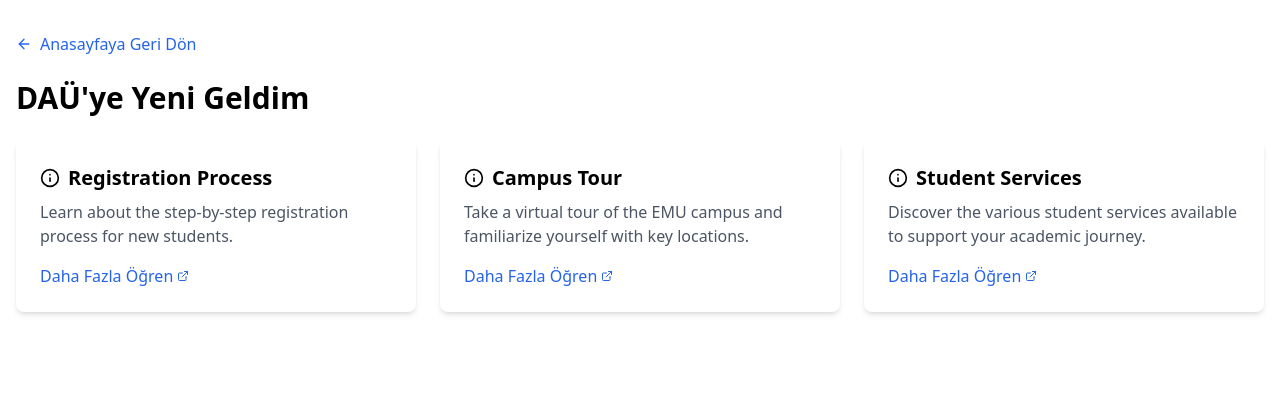
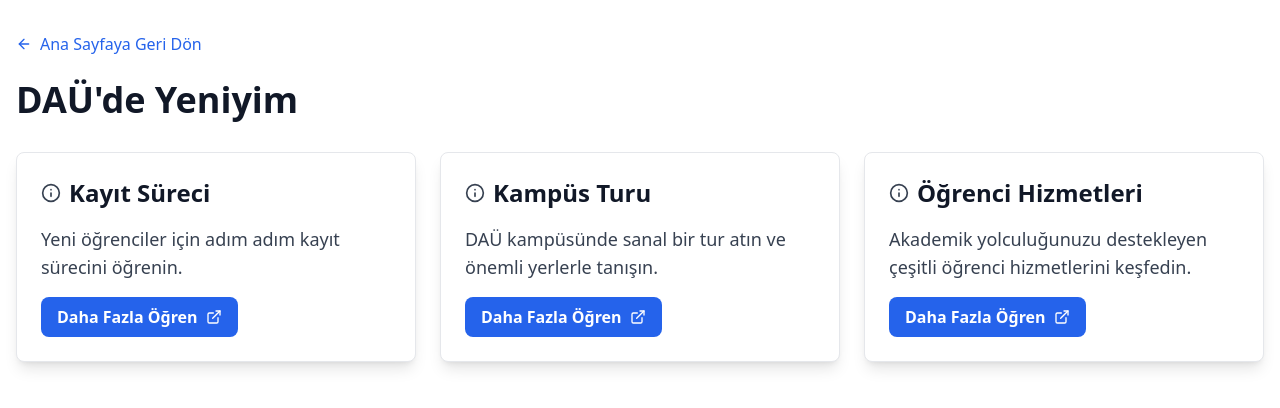
Before and after one commit to atasoya/emu-guide, a Next.js app: page /yeni-geldim in a window 1280 px wide. Shown: the top 408 px of the page. Built offline with nearby package versions, Linux system fonts and the light colour scheme.

Commit message:
Add i am new

```diff
--- a/src/app/i-am-new/page.tsx
+++ b/src/app/i-am-new/page.tsx
@@ -13,46 +13,47 @@ const newContents: NewContent[] = [
     id: 1,
     name: "Registration Process",
     text: "Learn about the step-by-step registration process for new students.",
-    followUpLink: "https://emu.edu.tr/new-students/registration"
+    followUpLink: "https://www.emu.edu.tr/en/prospective-students/online-application/752"
   },
   {
     id: 2,
     name: "Campus Tour",
     text: "Take a virtual tour of the EMU campus and familiarize yourself with key locations.",
-    followUpLink: "https://emu.edu.tr/virtual-tour"
+    followUpLink: "https://www.youtube.com/watch?v=cHo0KsEUBYs"
   },
   {
     id: 3,
     name: "Student Services",
     text: "Discover the various student services available to support your academic journey.",
-    followUpLink: "https://emu.edu.tr/student-services"
+    followUpLink: "https://www.emu.edu.tr/en/campus/registrars-office/student-services-office/718"
   }
 ]
 
-export default function page() {
+export default function NewToEmuPage() {
   return (
     <div className="container mx-auto px-4 py-8">
-      <Link href="/" className="inline-flex items-center mb-6 text-blue-600 hover:text-blue-800">
+      <Link href="/" className="inline-flex items-center mb-6 text-blue-600 hover:text-blue-800 transition-colors duration-300">
         <ArrowLeft className="w-4 h-4 mr-2" />
         Back to Home
       </Link>
-      <h1 className="text-3xl font-bold mb-6">I am new to EMU</h1>
+      <h1 className="text-4xl font-bold text-gray-900 mb-8">I am new to EMU</h1>
+
       <div className="grid grid-cols-1 md:grid-cols-2 lg:grid-cols-3 gap-6">
         {newContents.map((content) => (
-          <div key={content.id} className="bg-white rounded-lg shadow-md p-6">
-            <h2 className="text-xl font-semibold mb-2 flex items-center">
-              <Info className="w-5 h-5 mr-2" />
+          <div key={content.id} className="bg-white rounded-lg shadow-lg hover:shadow-xl transition-shadow duration-300 p-6 border border-gray-200">
+            <h2 className="text-2xl font-semibold text-gray-900 mb-4 flex items-center">
+              <Info className="w-5 h-5 mr-2 text-gray-700" />
               {content.name}
             </h2>
-            <p className="text-gray-600 mb-4">{content.text}</p>
+            <p className="text-lg text-gray-700 mb-4">{content.text}</p>
             <a
               href={content.followUpLink}
               target="_blank"
               rel="noopener noreferrer"
-              className="text-blue-600 hover:underline flex items-center"
+              className="inline-flex items-center px-4 py-2 bg-blue-600 text-white font-bold rounded-lg hover:bg-blue-700 transition-colors duration-300"
             >
               Learn More
-              <ExternalLink className="w-3 h-3 ml-1" />
+              <ExternalLink className="w-4 h-4 ml-2" />
             </a>
           </div>
         ))}
--- a/src/app/yeni-geldim/page.tsx
+++ b/src/app/yeni-geldim/page.tsx
@@ -11,48 +11,49 @@ interface NewContent {
 const newContents: NewContent[] = [
   {
     id: 1,
-    name: "Registration Process",
-    text: "Learn about the step-by-step registration process for new students.",
-    followUpLink: "https://emu.edu.tr/new-students/registration"
+    name: "Kayıt Süreci",
+    text: "Yeni öğrenciler için adım adım kayıt sürecini öğrenin.",
+    followUpLink: "https://www.emu.edu.tr/en/prospective-students/online-application/752"
   },
   {
     id: 2,
-    name: "Campus Tour",
-    text: "Take a virtual tour of the EMU campus and familiarize yourself with key locations.",
-    followUpLink: "https://emu.edu.tr/virtual-tour"
+    name: "Kampüs Turu",
+    text: "DAÜ kampüsünde sanal bir tur atın ve önemli yerlerle tanışın.",
+    followUpLink: "https://www.youtube.com/watch?v=cHo0KsEUBYs"
   },
   {
     id: 3,
-    name: "Student Services",
-    text: "Discover the various student services available to support your academic journey.",
-    followUpLink: "https://emu.edu.tr/student-services"
+    name: "Öğrenci Hizmetleri",
+    text: "Akademik yolculuğunuzu destekleyen çeşitli öğrenci hizmetlerini keşfedin.",
+    followUpLink: "https://www.emu.edu.tr/en/campus/registrars-office/student-services-office/718"
   }
 ]
 
-export default function page() {
+export default function NewToEmuPage() {
   return (
     <div className="container mx-auto px-4 py-8">
-      <Link href="/" className="inline-flex items-center mb-6 text-blue-600 hover:text-blue-800">
+      <Link href="/" className="inline-flex items-center mb-6 text-blue-600 hover:text-blue-800 transition-colors duration-300">
         <ArrowLeft className="w-4 h-4 mr-2" />
-        Anasayfaya Geri Dön
+        Ana Sayfaya Geri Dön
       </Link>
-      <h1 className="text-3xl font-bold mb-6">DAÜ&apos;ye Yeni Geldim</h1>
+      <h1 className="text-4xl font-bold text-gray-900 mb-8">DAÜ&apos;de Yeniyim</h1>
+
       <div className="grid grid-cols-1 md:grid-cols-2 lg:grid-cols-3 gap-6">
         {newContents.map((content) => (
-          <div key={content.id} className="bg-white rounded-lg shadow-md p-6">
-            <h2 className="text-xl font-semibold mb-2 flex items-center">
-              <Info className="w-5 h-5 mr-2" />
+          <div key={content.id} className="bg-white rounded-lg shadow-lg hover:shadow-xl transition-shadow duration-300 p-6 border border-gray-200">
+            <h2 className="text-2xl font-semibold text-gray-900 mb-4 flex items-center">
+              <Info className="w-5 h-5 mr-2 text-gray-700" />
               {content.name}
             </h2>
-            <p className="text-gray-600 mb-4">{content.text}</p>
+            <p className="text-lg text-gray-700 mb-4">{content.text}</p>
             <a
               href={content.followUpLink}
               target="_blank"
               rel="noopener noreferrer"
-              className="text-blue-600 hover:underline flex items-center"
+              className="inline-flex items-center px-4 py-2 bg-blue-600 text-white font-bold rounded-lg hover:bg-blue-700 transition-colors duration-300"
             >
               Daha Fazla Öğren
-              <ExternalLink className="w-3 h-3 ml-1" />
+              <ExternalLink className="w-4 h-4 ml-2" />
             </a>
           </div>
         ))}
```
